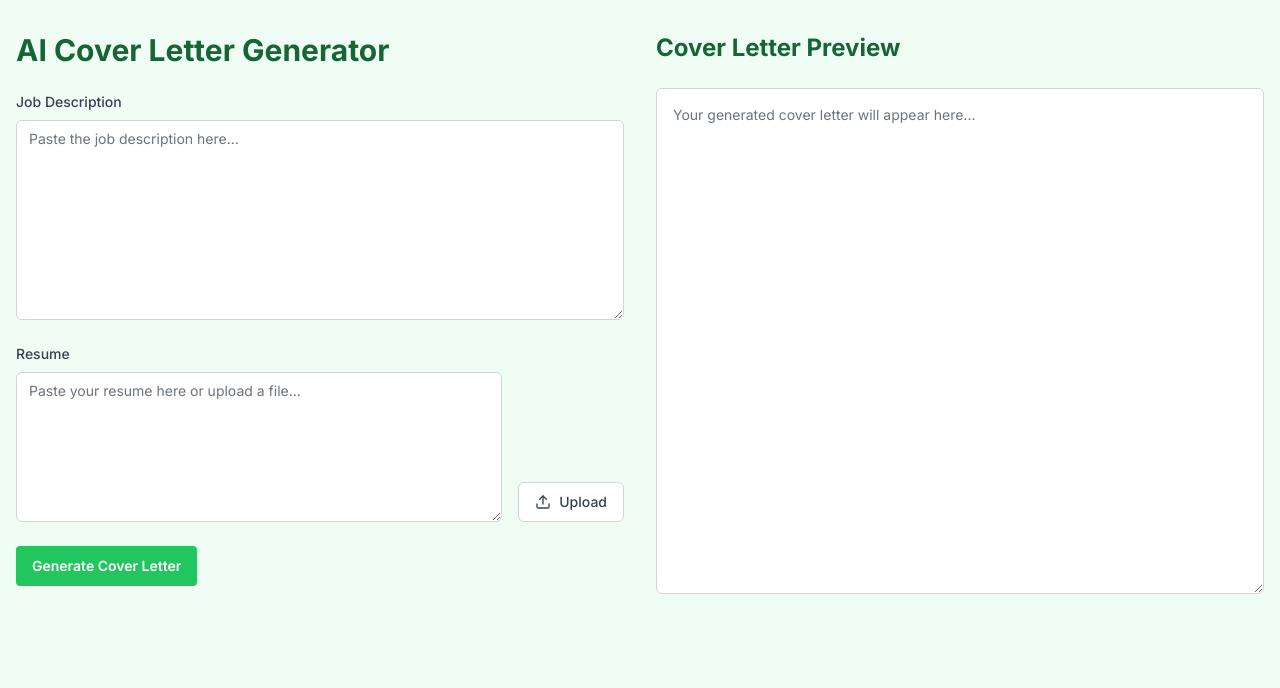
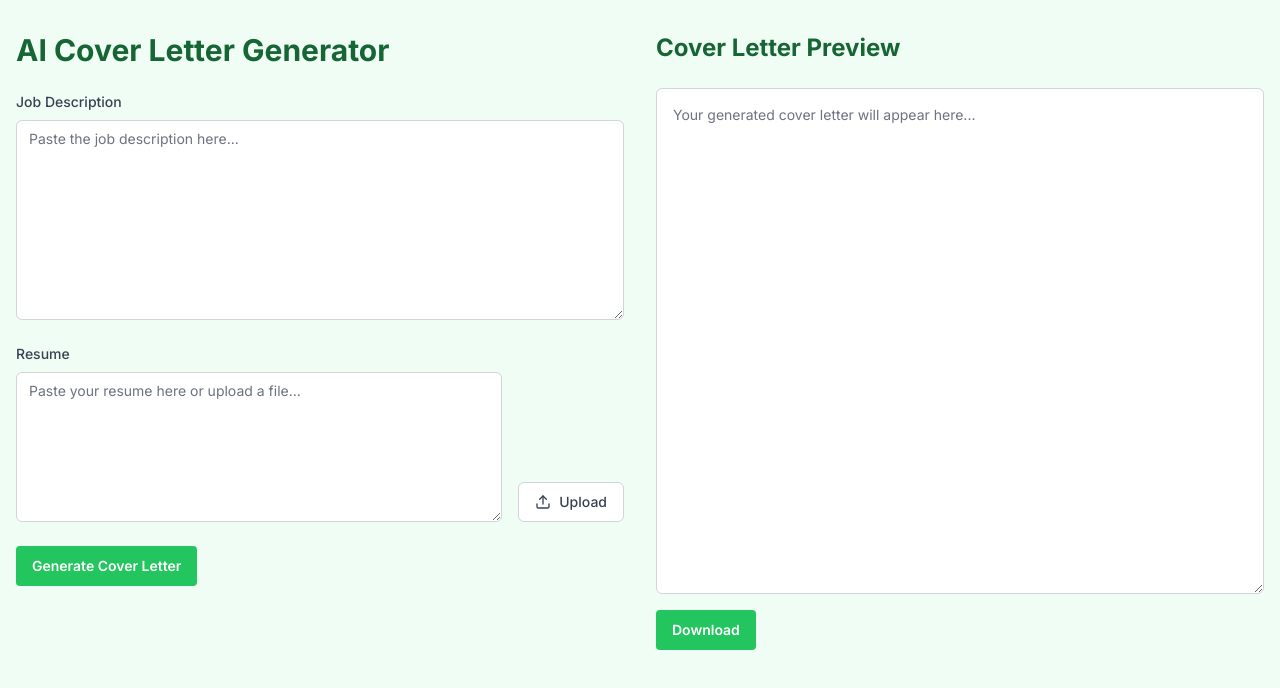
Before and after one commit to MdSadiqMd/Job-Search-Tools, a Next.js app: page /coverLetter in a window 1280 px wide. Shown: the top 688 px of the page. Built offline with nearby package versions, Linux system fonts and the light colour scheme.

Commit message:
Feature: Added cover letter download

```diff
--- a/src/app/(tools)/coverLetter/page.tsx
+++ b/src/app/(tools)/coverLetter/page.tsx
@@ -3,16 +3,18 @@
 import { useState, useRef } from 'react';
 import { Upload } from 'lucide-react';
 import axios from 'axios';
+import jsPDF from 'jspdf';
 
 import { Button } from "@/components/ui/button";
 import { Textarea } from "@/components/ui/textarea";
 import { toast } from '@/hooks/use-toast';
 
-export default function Component() {
+export default function Page() {
   const [jobDescription, setJobDescription] = useState('');
   const [resume, setResume] = useState('');
   const [coverLetter, setCoverLetter] = useState('');
   const fileInputRef = useRef<HTMLInputElement>(null);
+  const coverLetterRef = useRef<HTMLTextAreaElement>(null);
 
   const handleGenerateCoverLetter = () => {
     setCoverLetter('Your AI-generated cover letter will appear here. Feel free to edit and refine it as needed.');
@@ -42,10 +44,10 @@ export default function Component() {
         file: base64File,
         fileType
       });
-
       if (response.status === 200) {
         const { data } = response;
         setResume(data.text);
+        /* setCoverLetter(data.text); */
         toast({
           title: "File uploaded successfully",
           description: `${file.name} has been uploaded and its content has been added to the resume field.`,
@@ -79,19 +81,40 @@ export default function Component() {
   const handleUploadClick = () => {
     if (fileInputRef.current) {
       fileInputRef.current.click();
-
-      fileInputRef.current.onchange = () => {
-        const file = fileInputRef.current?.files?.[0];
-        if (file) {
-          handleFileUpload(file);
-        }
-      };
     }
   };
 
   const handleFileInputChange = (e: React.ChangeEvent<HTMLInputElement>) => {
     const file = e.target.files?.[0];
     if (file) handleFileUpload(file);
+  };
+
+  const stripHtmlTags = (html: string) => {
+    const tempDiv = document.createElement('div');
+    tempDiv.innerHTML = html;
+    return tempDiv.textContent || tempDiv.innerText || '';
+  };
+
+  const handleDownloadPDF = () => {
+    const cleanedCoverLetter = stripHtmlTags(coverLetter);
+    const pdf = new jsPDF();
+    const margin = 10;
+    const pageWidth = pdf.internal.pageSize.width - 2 * margin;
+    const lineHeight = 10;
+    const textLines: string[] = pdf.splitTextToSize(cleanedCoverLetter, pageWidth);
+    const pageHeight = pdf.internal.pageSize.height - 2 * margin;
+    let y = margin;
+
+    textLines.forEach((line: string) => {
+      if (y + lineHeight > pageHeight) {
+        pdf.addPage();
+        y = margin;
+      }
+      pdf.text(line, margin, y);
+      y += lineHeight;
+    });
+
+    pdf.save('cover_letter.pdf');
   };
 
   return (
@@ -155,11 +178,18 @@ export default function Component() {
         <div>
           <h2 className="text-2xl font-bold text-green-800 mb-6">Cover Letter Preview</h2>
           <Textarea
+            ref={coverLetterRef}
             value={coverLetter}
             onChange={(e) => setCoverLetter(e.target.value)}
             placeholder="Your generated cover letter will appear here..."
             className="w-full h-[calc(100%-3rem)] min-h-[400px] p-4 border-gray-300 focus:border-green-500 focus:ring-green-500"
           />
+          <Button
+            onClick={handleDownloadPDF}
+            className="bg-green-500 hover:bg-green-600 text-white font-semibold py-2 px-4 rounded mt-4"
+          >
+            Download
+          </Button>
         </div>
       </div>
     </div>
```
